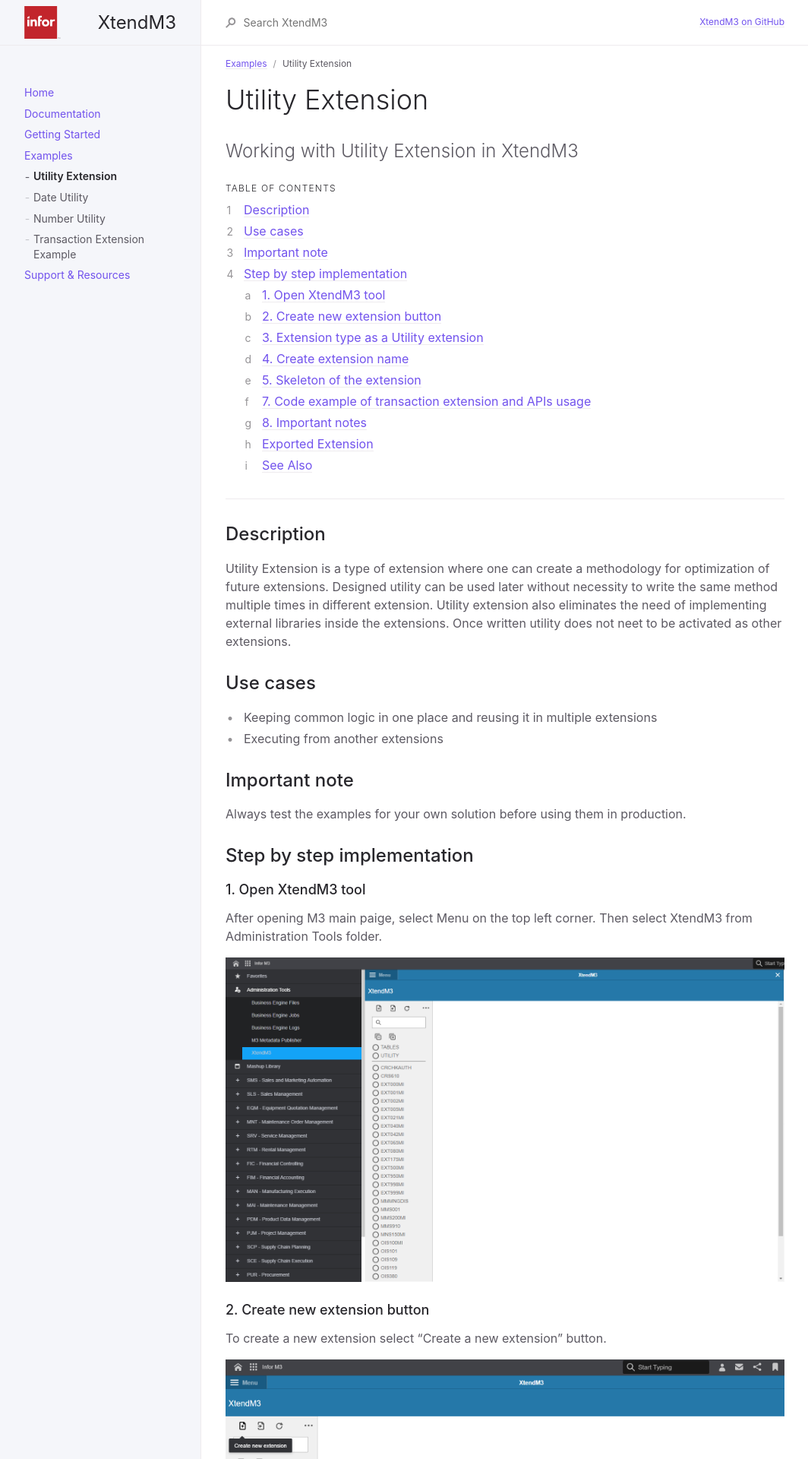
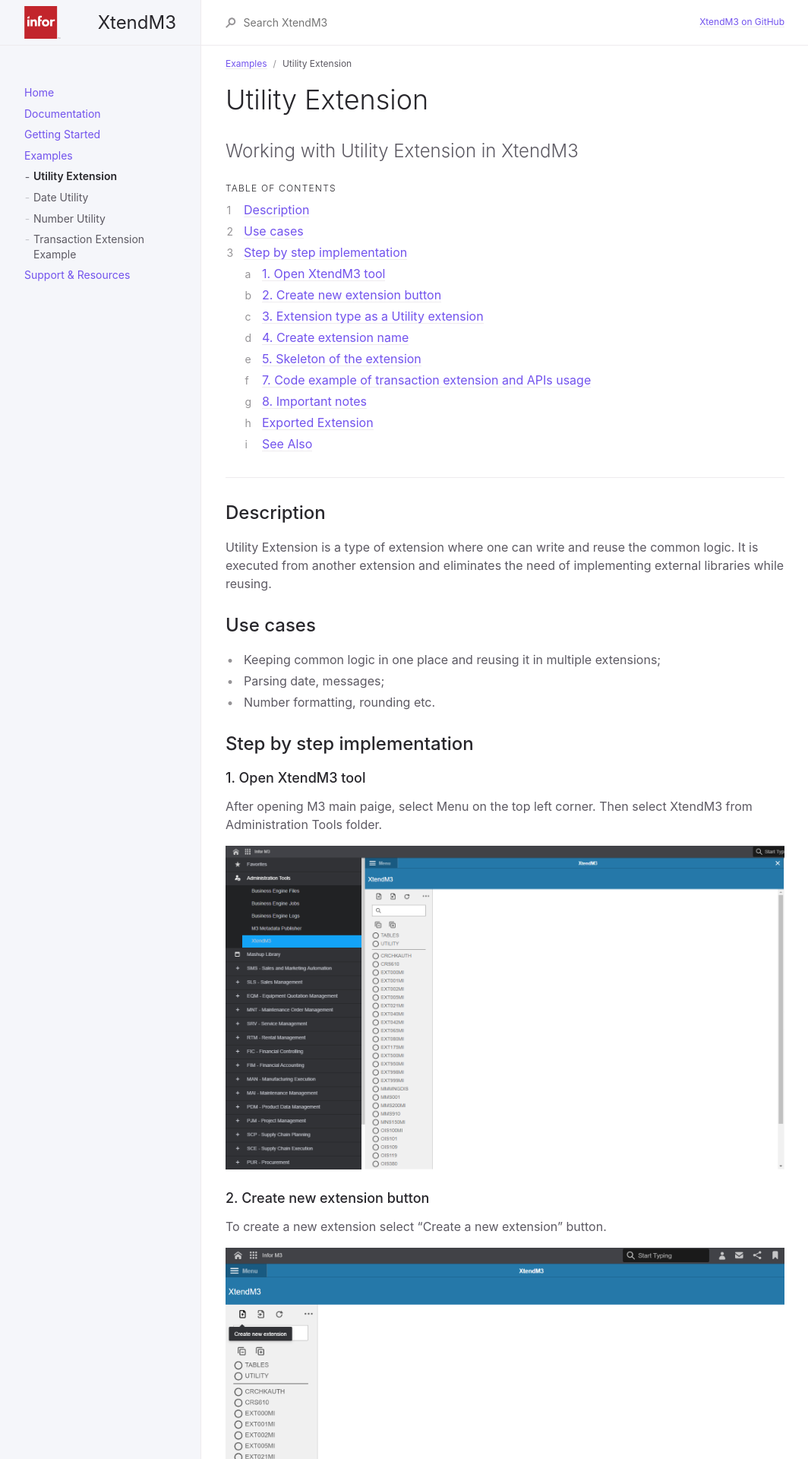
Before and after one commit to infor-cloud/xtendm3, a Jekyll site: the page built from docs/examples/Utility-extension.md, in a window 1280 px wide. Shown: the top 1920 px of the page at 76% size, without its empty margins (107-1171 px from the left). Built offline with Jekyll 4.4.1, drawn with Linux system fonts in a browser that asks for light colours; some of the changed text lies outside the part shown.

Commit message:
Utility extension- description, use cases and notes update

```diff
--- a/docs/examples/Utility-extension.md
+++ b/docs/examples/Utility-extension.md
@@ -20,15 +20,12 @@ Working with Utility Extension in XtendM3
 ---
 
 ## Description
-Utility Extension is a type of extension where one can create a methodology for optimization of future extensions. Designed utility can be used later without necessity to write the same method multiple times in different extension.
-Utility extension also eliminates the need of implementing external libraries inside the extensions. Once written utility does not neet to be activated as other extensions.
+Utility Extension is a type of extension where one can write and reuse the common logic. It is executed from another extension and eliminates the need of implementing external libraries while reusing.
 
 ## Use cases
-* Keeping common logic in one place and reusing it in multiple extensions
-* Executing from another extensions
-
-## Important note
-Always test the examples for your own solution before using them in production.
+* Keeping common logic in one place and reusing it in multiple extensions;
+* Parsing date, messages;
+* Number formatting, rounding etc.
 
 ## Step by step implementation
 
@@ -65,14 +62,15 @@ Listing them from the left side they are used to:
 
 * Enable editing mode
 * Export the code
-* Extra settings to change the parameters of the extension or enable it etc.
+* Extra settings to change the parameters of the extension or enable it etc. (inactive)
 * Delete the extension
 * Information about the extension
 * Test compile
 * Refresh
 
 ### 7. Code example of transaction extension and APIs usage
-To start writting extension code enable editing by clicking “Edit” button. It is recommended to implement designed for XtendM3 APIs to exploit the full potential of the extension. To read more documentation on [API specification](../../../docs/documentation/api-specification) click on the link.
+To start writting extension code enable editing by clicking “Edit” button. This extension can be used both with APIs and Trigger extensions. To read more documentation on [API specification](../../../docs/documentation/api-specification) click on the link.
+
 Example below shows utility used to date and time formatting that can be called and executed from another extension.
 
 <img src="../../../assets/attachments/ext-util/code_example.png" width="950">
```
Also changed, not shown: other parts of docs/examples/Utility-extension.md (+1 -0 lines).
